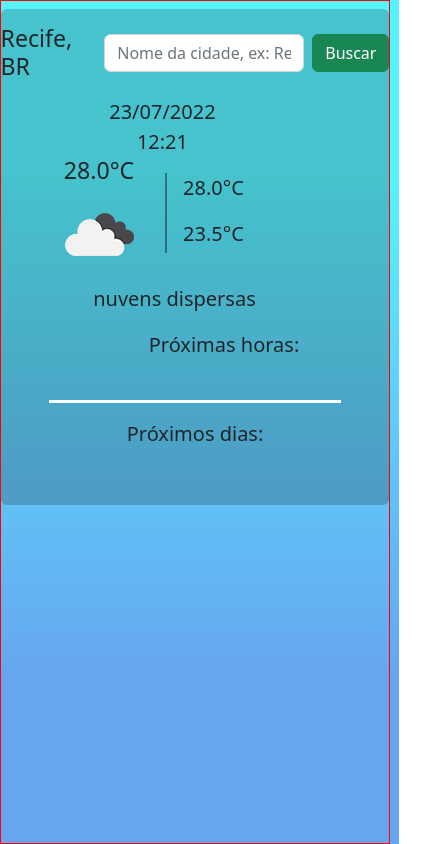
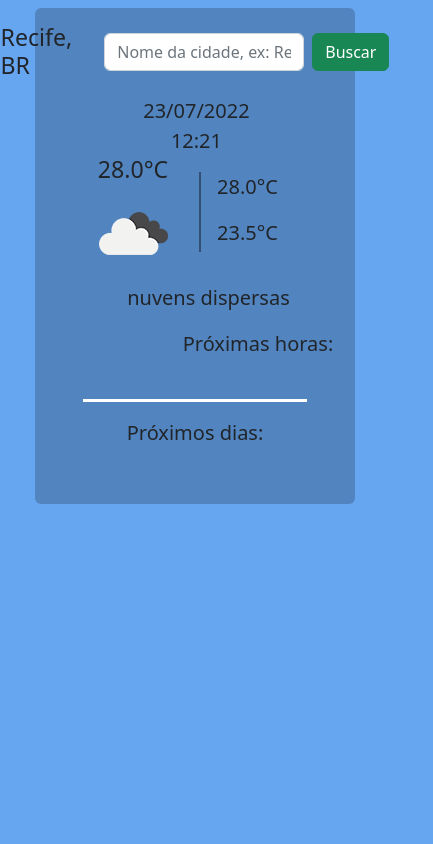
Before and after one commit to eduardosdl/ConsumoAPI, a plain HTML site: page public/index.html in a window 390 px wide. Shown: the whole page, 433 px wide, since content can reach past the window. Drawn offline with nearby package versions, Linux system fonts and the light colour scheme.

Commit message:
search responsive

```diff
--- a/style/style.css
+++ b/style/style.css
@@ -1,22 +1,27 @@
-html {
+/* html {
     height: 100%;
-}
+} */
 
 body {
-    border: 1px solid #ff0000;
-    background: linear-gradient( rgb(87, 244, 255) 20%, rgba(102,166,240,1) 80%);
-    height: 100%;
+    display: flex;
+    align-items: center;
+    align-items: center;
+    background: rgba(102,166,240,1);
+    width: 100%;
+    overflow-y: inherit;
 }
 
 #container{
     background-color: rgba(0, 0, 0, 0.2);
     padding: 0;
-    max-width: 900px;
+    max-width: 1200px;
+    width: 70%;
+    min-width: 320px;
 }
 
 #search {
     min-width: 200px;
-    max-width: 500px;
+    max-width: 1000px;
     width: 70%;
 }
 
@@ -54,8 +59,13 @@ ul li {
 }
 
 #imgHour {
-    height: 70px;
-    width: 70px;
+    height: 500px;
+    width: 500px;
+}
+
+#previousHour img {
+    height: 80px;
+    width: 80px;
 }
 
 #minMax {
```
